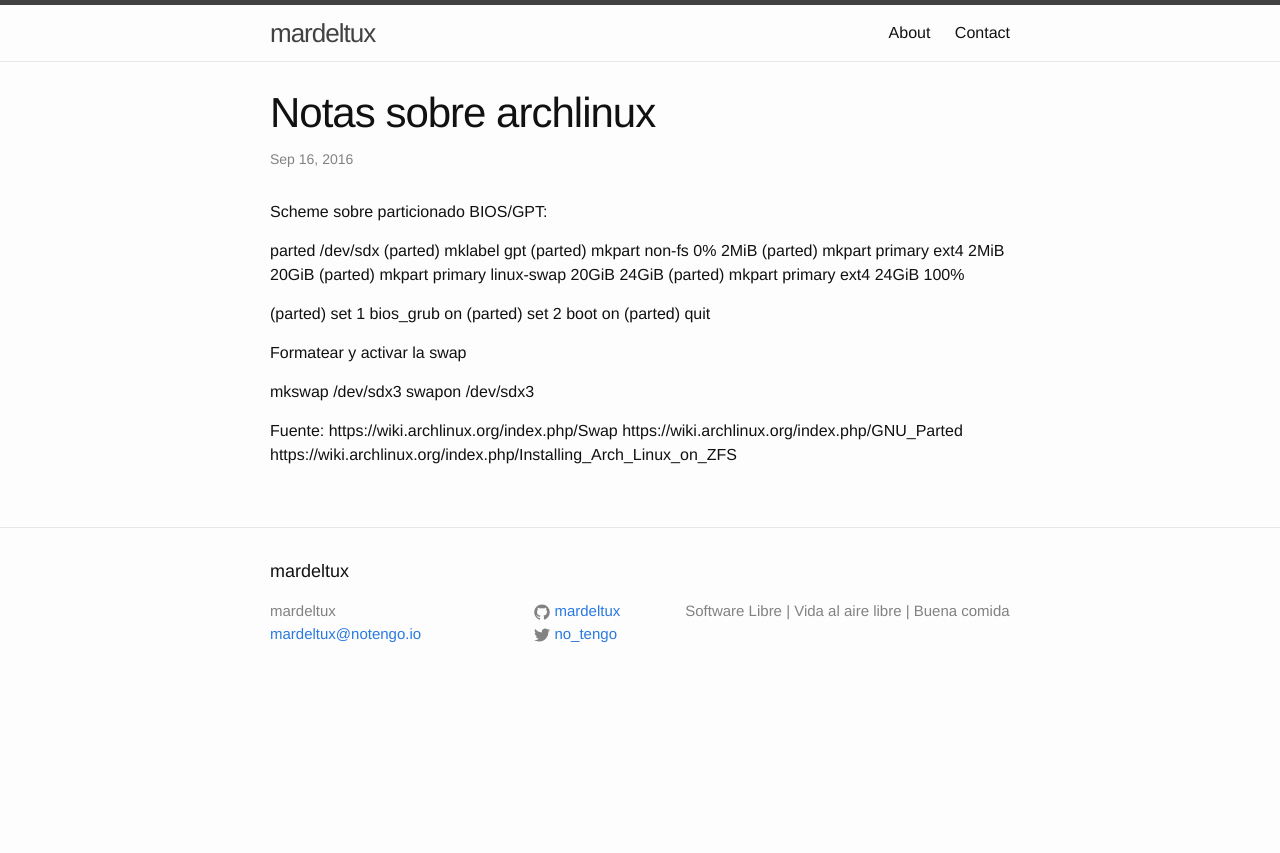
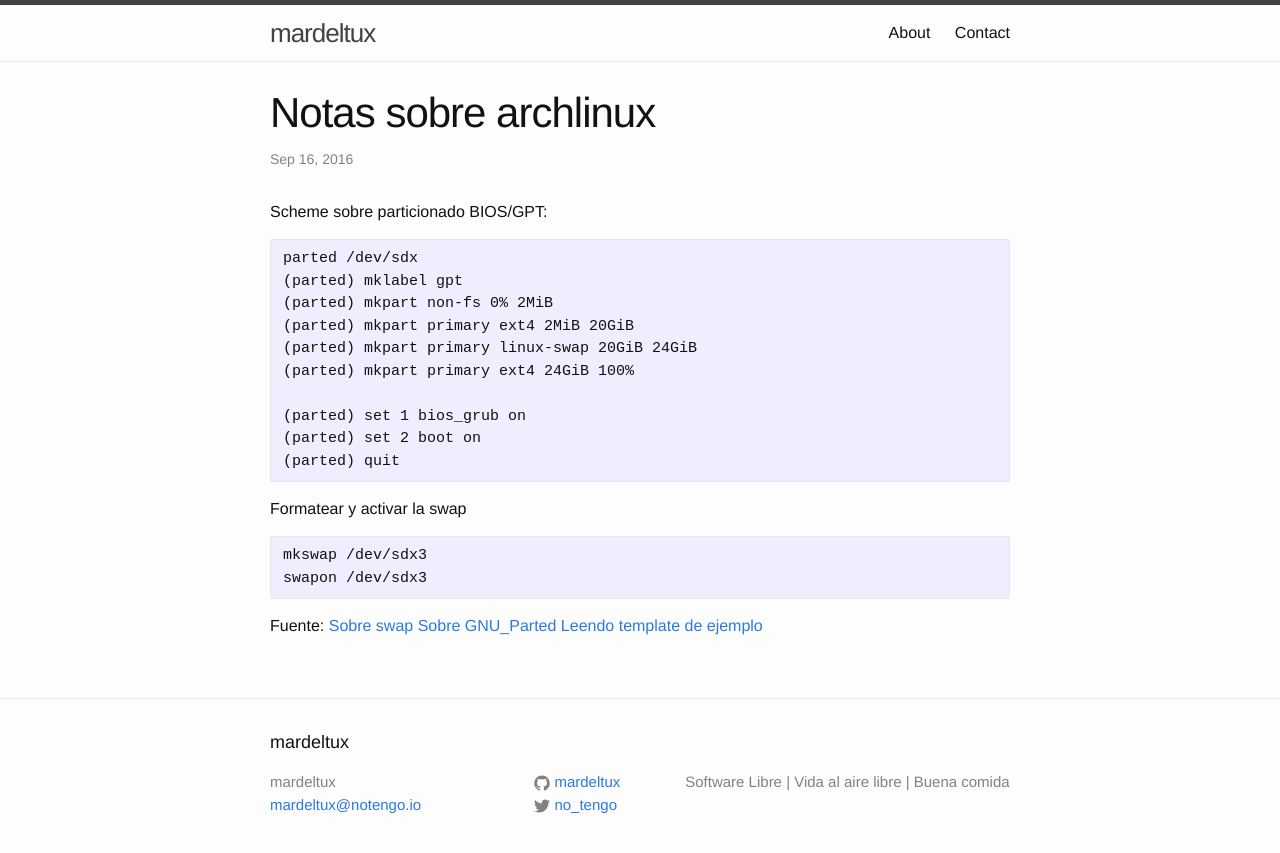
Before and after one commit to mardeltux/mardeltux.github.io, a Jekyll site: the page built from _posts/2016-09-16-notas-sobre-archlinux.markdown, in a window 1280 px wide. Shown: the top 853 px of the page. Built offline with Jekyll 4.4.1, drawn with Linux system fonts in a browser that asks for light colours.

Commit message:
salvando errorres

````diff
--- a/_posts/2016-09-16-notas-sobre-archlinux.markdown
+++ b/_posts/2016-09-16-notas-sobre-archlinux.markdown
@@ -7,6 +7,7 @@ categories: Software libre
 
 Scheme sobre particionado BIOS/GPT:
 
+```
 parted /dev/sdx
 (parted) mklabel gpt
 (parted) mkpart non-fs 0% 2MiB
@@ -17,15 +18,17 @@ parted /dev/sdx
 (parted) set 1 bios_grub on
 (parted) set 2 boot on
 (parted) quit
-
+```
 
 Formatear y activar la swap
 
+```
 mkswap /dev/sdx3
 swapon /dev/sdx3
+```
 
 
 Fuente:
-https://wiki.archlinux.org/index.php/Swap
-https://wiki.archlinux.org/index.php/GNU_Parted
-https://wiki.archlinux.org/index.php/Installing_Arch_Linux_on_ZFS
+[Sobre swap](https://wiki.archlinux.org/index.php/Swap)
+[Sobre GNU_Parted](https://wiki.archlinux.org/index.php/GNU_Parted)
+[Leendo template de ejemplo](https://wiki.archlinux.org/index.php/Installing_Arch_Linux_on_ZFS)
````
